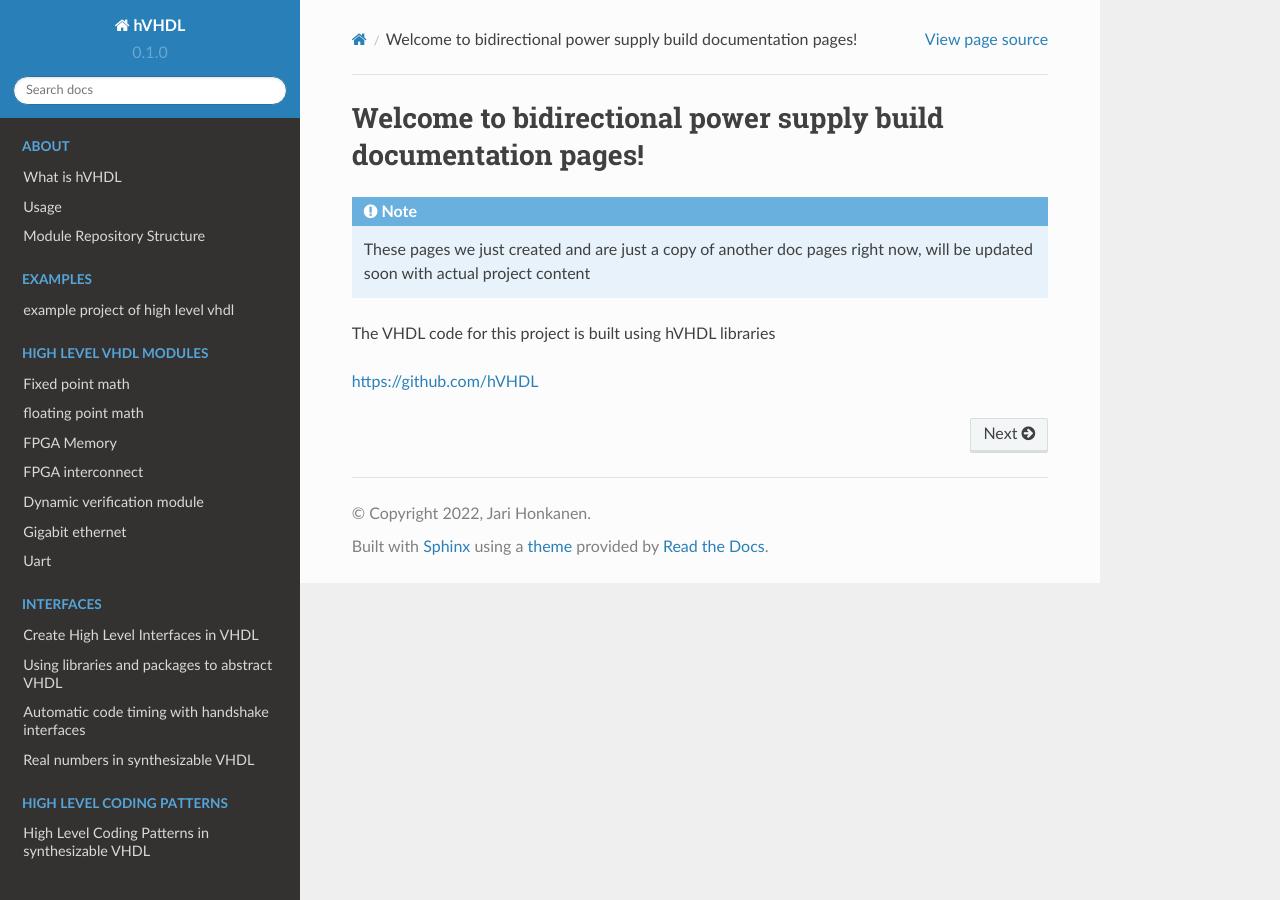
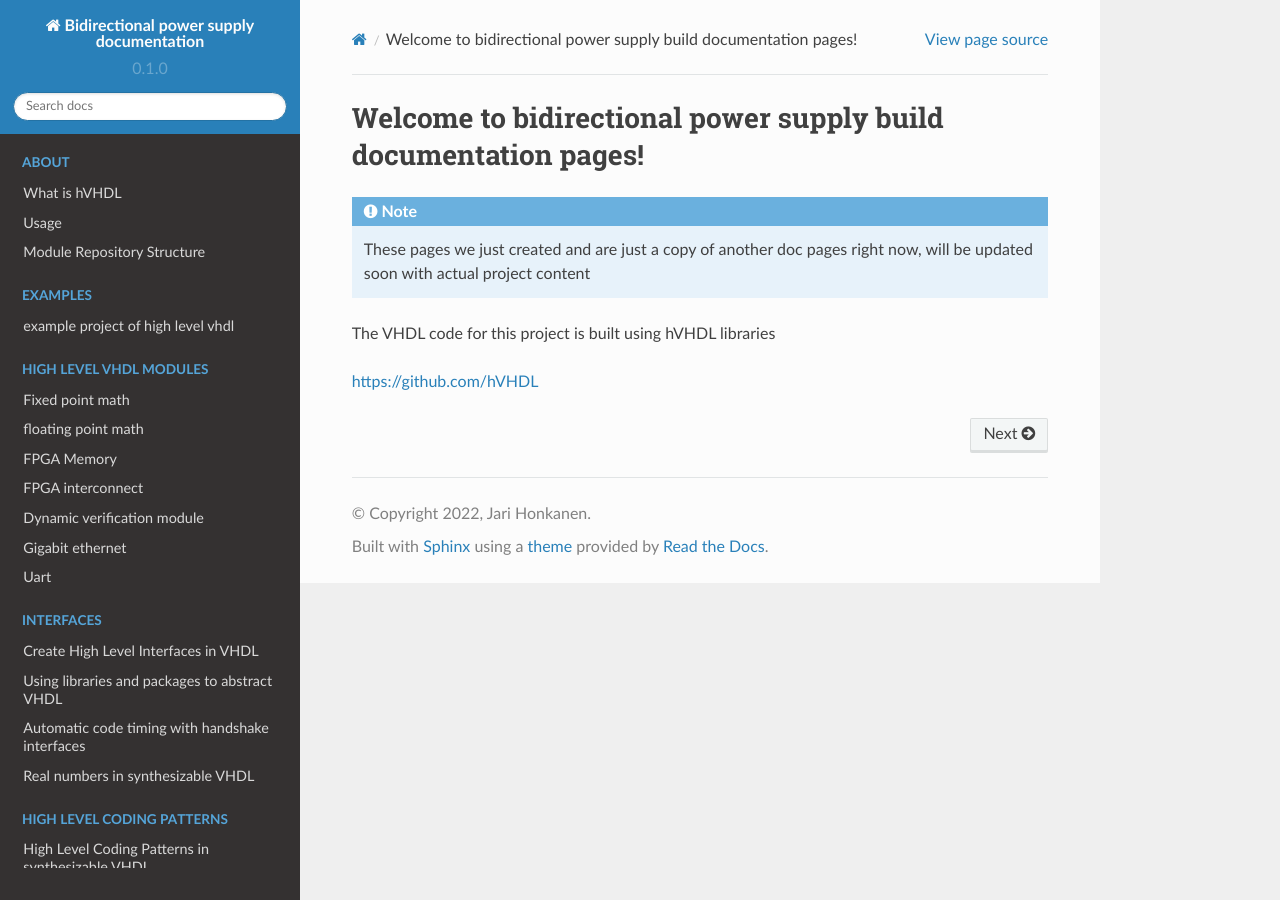
Before and after one commit to johonkanen/ac_inout_power_supply_docs, a Sphinx documentation site: the page built from docs/source/index.rst, in a window 1280 px wide. Built offline with Sphinx 7.4.7 and the Read the Docs theme 2.0.0, drawn with Linux system fonts in a browser that asks for light colours.

Commit message:
update name

```diff
--- a/docs/source/conf.py
+++ b/docs/source/conf.py
@@ -2,7 +2,7 @@
 
 # -- Project information
 
-project = 'hVHDL'
+project = 'Bidirectional power supply documentation'
 copyright = '2022, Jari Honkanen'
 author = 'johonkanen'
 
```
